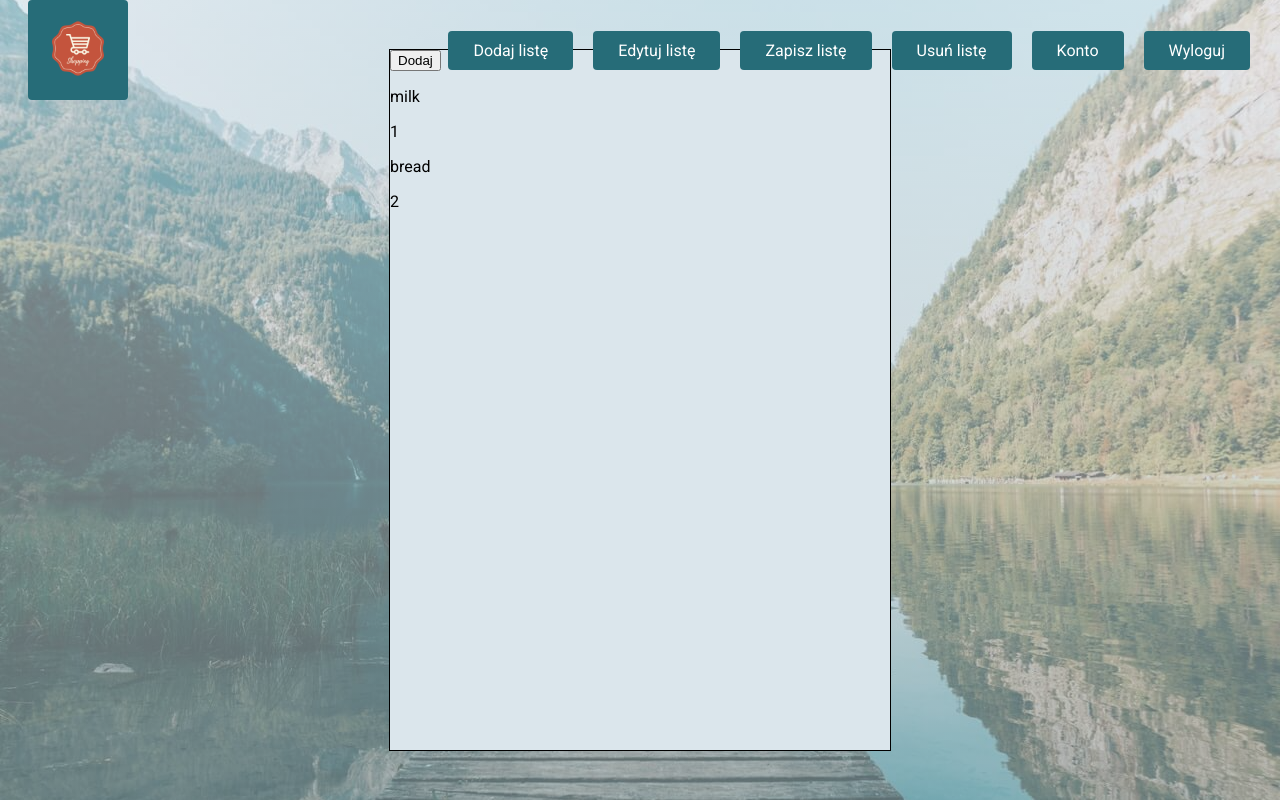
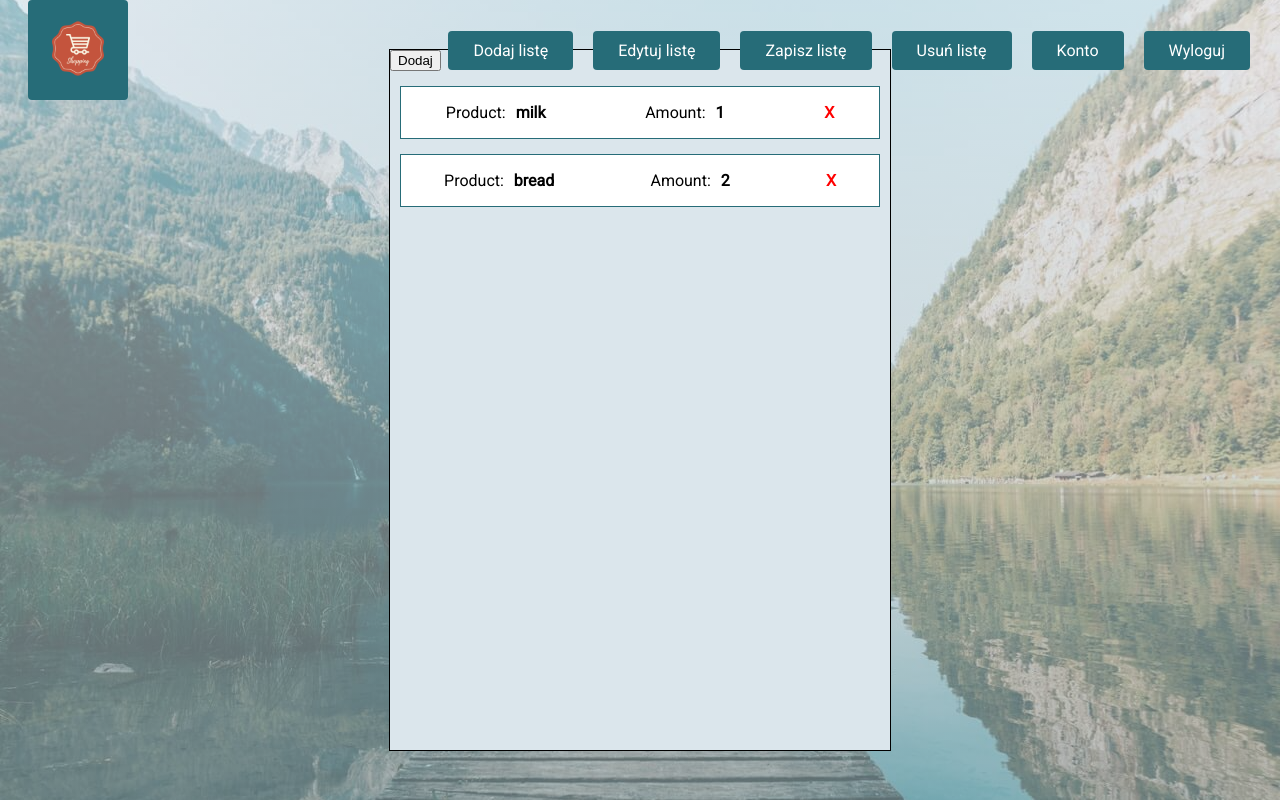
Before and after one commit to tomasz-paterka/shopping_list, a React (Create React App) app: page / in a window 1280 px wide. Built offline with nearby package versions, Linux system fonts and the light colour scheme.

Commit message:
add list items styles

```diff
--- a/src/components/ShopList/ListItems.js
+++ b/src/components/ShopList/ListItems.js
@@ -14,7 +14,7 @@ const ListItems = (props) => {
   return (
     <Aux>
 
-      <ul className='list__items'>
+      <ul className='list-items'>
         <Button>Dodaj</Button>
         {shopListItems}
       </ul>
--- a/src/components/ShopList/ListItems.scss
+++ b/src/components/ShopList/ListItems.scss
@@ -1,4 +1,4 @@
-.list__items {
+.list-items {
   list-style: none;
   padding: 0;
   margin: auto;
--- a/src/components/ShopList/ShopListItem/ShopListItem.js
+++ b/src/components/ShopList/ShopListItem/ShopListItem.js
@@ -1,10 +1,16 @@
 import React from 'react';
 import PropTypes from 'prop-types';
+import './ShopListItem.scss';
 
 const ShopListItem = (props) => (
-  <div>
-    <p>{props.product}</p>
-    <p>{props.amount}</p>
+  <div className='list-items__item'>
+    <p>Product:
+      <span className='item__name'>{props.product}</span>
+    </p>
+    <p>Amount:
+      <span className='item__amount'>{props.amount}</span>
+    </p>
+    <span className='item__delete'>X</span>
   </div>
 );
 
--- /dev/null
+++ b/src/components/ShopList/ShopListItem/ShopListItem.scss
@@ -0,0 +1,20 @@
+.list-items__item {
+  display: flex;
+  justify-content: space-around;
+  align-items: center;
+  border: 1px solid #266C78;
+  margin: 15px 10px;
+  background-color: #fff;
+  cursor: pointer;
+}
+
+.item__name,
+.item__amount {
+  font-weight: bold;
+  padding: 0 10px;
+}
+
+.item__delete {
+  color: red;
+  font-weight: bold;
+}
```
